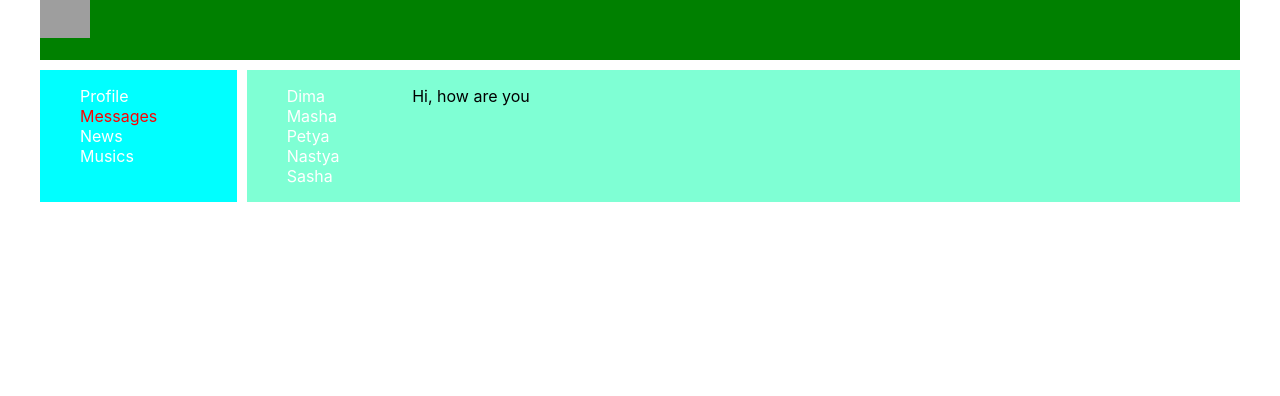
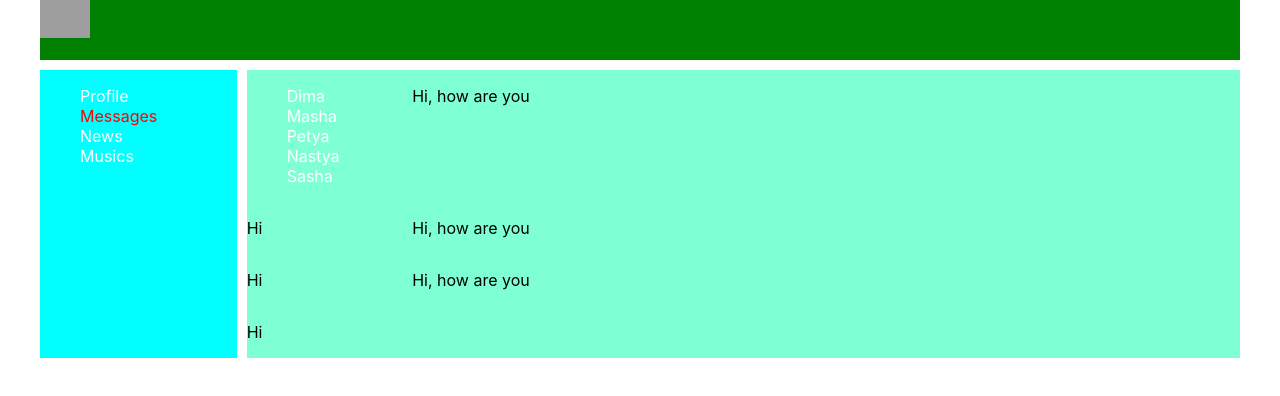
Before and after one commit to Sun-ny11/samurai-way-main, a React (Create React App) app: page /messages in a window 1280 px wide. Shown: the top 396 px of the page. Built offline with nearby package versions, Linux system fonts and the light colour scheme; grey boxes are pictures that could not be loaded.

Commit message:
lesson 24-27 is done

```diff
--- a/src/App.tsx
+++ b/src/App.tsx
@@ -1,4 +1,4 @@
-import React from 'react';
+import React, { FC } from 'react';
 import './App.css';
 import { Header } from './components/header/Header';
 import { NavBar } from './components/navbar/NavBar';
@@ -7,17 +7,23 @@ import { Dialogs } from './components/dialogs/Dialogs';
 import { BrowserRouter, Route } from 'react-router-dom';
 import { News } from './components/news/News';
 import { Musics } from './components/musics/Musics';
+import { massagesDataType, postDataType, userDataType } from '.';
 
+type AppType = {
+  massagesData: massagesDataType[]
+  usersData: userDataType[]
+  postsData: postDataType[]
+}
 
-function App() {
+const App: FC<AppType> = ({ massagesData, usersData, postsData }) => {
   return (
     <BrowserRouter>
       <div className="App-wrap">
         <Header />
         <NavBar />
         <div className='app-wrapper-content'>
-          <Route path='/messages' component={Dialogs} />
-          <Route path='/profile' component={Profile} />
+          <Route path='/messages' render={() => <Dialogs usersData={usersData} massagesData={massagesData} />} />
+          <Route path='/profile' render={() => <Profile postsData={postsData} />} />
           <Route path='/news' component={News} />
           <Route path='/musics' component={Musics} />
         </div>
--- a/src/components/dialogs/Dialogs.tsx
+++ b/src/components/dialogs/Dialogs.tsx
@@ -1,45 +1,33 @@
 import React, { FC } from "react";
 import s from './Dialogs.module.css'
-import { NavLink } from "react-router-dom";
+import { Messages, NameUserMessage } from "./message/Messages";
+import { massagesDataType, userDataType } from "../..";
 
-type NameMessagePropsType = {
-   name: string
-   id: string
-}
-type MessagesPropsType = {
-   mes: string
+
+type DialogsType = {
+   massagesData: massagesDataType[]
+   usersData: userDataType[]
 }
 
-export const NameMessage: FC<NameMessagePropsType> = (props) => {
-   return (
-      <li className={s.item}><NavLink activeClassName={s.isActive} to={"/messages/" + props.id}>{props.name}</NavLink></li>
-   );
-};
-export const Messages: FC<MessagesPropsType> = (props) => {
-   return (
-      <div>
-            <p>{props.mes}</p>
-         </div>
-   );
-};
-
-
-
-
-
-export const Dialogs = () => {
+export const Dialogs: FC<DialogsType> = ({ massagesData, usersData }) => {
    return (
       <div className={s.message}>
          <nav>
             <ul className={s.itemName}>
-               <NameMessage name={"Dima"} id={"1"} />
-               <NameMessage name={"Masha"} id={"2"} />
-               <NameMessage name={"Petya"} id={"3"} />
-               <NameMessage name={"Nastya"} id={"4"} />
-               <NameMessage name={"Sasha"} id={"5"} />
+               {usersData.map(el => {
+                  return (
+                     <NameUserMessage key={el.id} name={el.name} id={el.id} />
+                  )
+               })}
             </ul>
          </nav>
-         <Messages mes="Hi, how are you"/>
+         {massagesData.map(el => {
+            return (
+               <div key={el.id} >
+                  <Messages mes={el.message} />
+               </div>
+            )
+         })}
       </div>
    );
 };
--- /dev/null
+++ b/src/components/dialogs/message/Messages.tsx
@@ -0,0 +1,25 @@
+import { FC } from "react"
+import { NavLink } from "react-router-dom"
+import s from './../Dialogs.module.css'
+
+type NameMessagePropsType = {
+   name: string
+   id: string
+}
+type MessagesPropsType = {
+   mes: string
+}
+
+
+export const NameUserMessage: FC<NameMessagePropsType> = (props) => {
+   return (
+      <li className={s.item}><NavLink activeClassName={s.isActive} to={"/messages/" + props.id}>{props.name}</NavLink></li>
+   );
+};
+export const Messages: FC<MessagesPropsType> = (props) => {
+   return (
+      <div>
+         <p>{props.mes}</p>
+      </div>
+   );
+};
--- a/src/components/profile/Profile.tsx
+++ b/src/components/profile/Profile.tsx
@@ -1,14 +1,18 @@
-import React from "react";
+import React, { FC } from "react";
 import s from './Profile.module.css'
 import { Posts } from "./posts/Posts";
 import { AvatarBlock } from "./avatarBlock/Profile";
+import { postDataType } from "../..";
 
+type ProfileType = {
+   postsData: postDataType[]
+}
 
-export const Profile = () => {
+export const Profile: FC<ProfileType> = ({ postsData }) => {
    return (
       <main className={s.content}>
-         <AvatarBlock/>
-         <Posts />
+         <AvatarBlock />
+         <Posts postsData={postsData} />
       </main>
    );
 };
--- a/src/components/profile/posts/Posts.tsx
+++ b/src/components/profile/posts/Posts.tsx
@@ -1,16 +1,25 @@
-import React from "react";
+import React, { FC } from "react";
 import s from "./Posts.module.css"
 import { Post } from "./post/Post";
+import { postDataType } from "../../..";
 
-export const Posts = () => {
+type PostsType = {
+   postsData: postDataType[]
+}
+
+export const Posts: FC<PostsType> = ({ postsData }) => {
    return (
       <div>
          <div>
             <div>new post</div>
             <textarea name="Post New"></textarea>
             <button>+</button>
-            <Post message="Hi!"/>
-            <Post message="My new account"/>
+            {postsData.map(el => {
+               return (
+                  <Post key={el.id} message={el.message} />
+               )
+            })}
+
          </div>
 
       </div>
--- a/src/index.tsx
+++ b/src/index.tsx
@@ -3,7 +3,47 @@ import ReactDOM from 'react-dom';
 import './index.css';
 import App from './App';
 
+export type userDataType = {
+  id: string
+  name: string
+}
+export type massagesDataType = {
+  id: string
+  message: string
+}
+export type postDataType = {
+  id: string
+  message: string
+}
+
+
+const usersData: userDataType[] = [
+  { id: "1", name: "Dima" },
+  { id: "2", name: "Masha" },
+  { id: "3", name: "Petya" },
+  { id: "4", name: "Nastya" },
+  { id: "5", name: "Sasha" },
+]
+
+const massagesData: massagesDataType[] = [
+  { id: "1", message: "Hi, how are you" },
+  { id: "2", message: "Hi" },
+  { id: "1", message: "Hi, how are you" },
+  { id: "2", message: "Hi" },
+  { id: "1", message: "Hi, how are you" },
+  { id: "2", message: "Hi" },
+
+]
+
+const postsData = [
+  { id: "1", message: "Hi!" },
+  { id: "2", message: "My new account" },
+]
+
 ReactDOM.render(
-    <App />,
+  <App usersData={usersData}
+    massagesData={massagesData}
+    postsData={postsData}
+  />,
   document.getElementById('root')
 );
```
